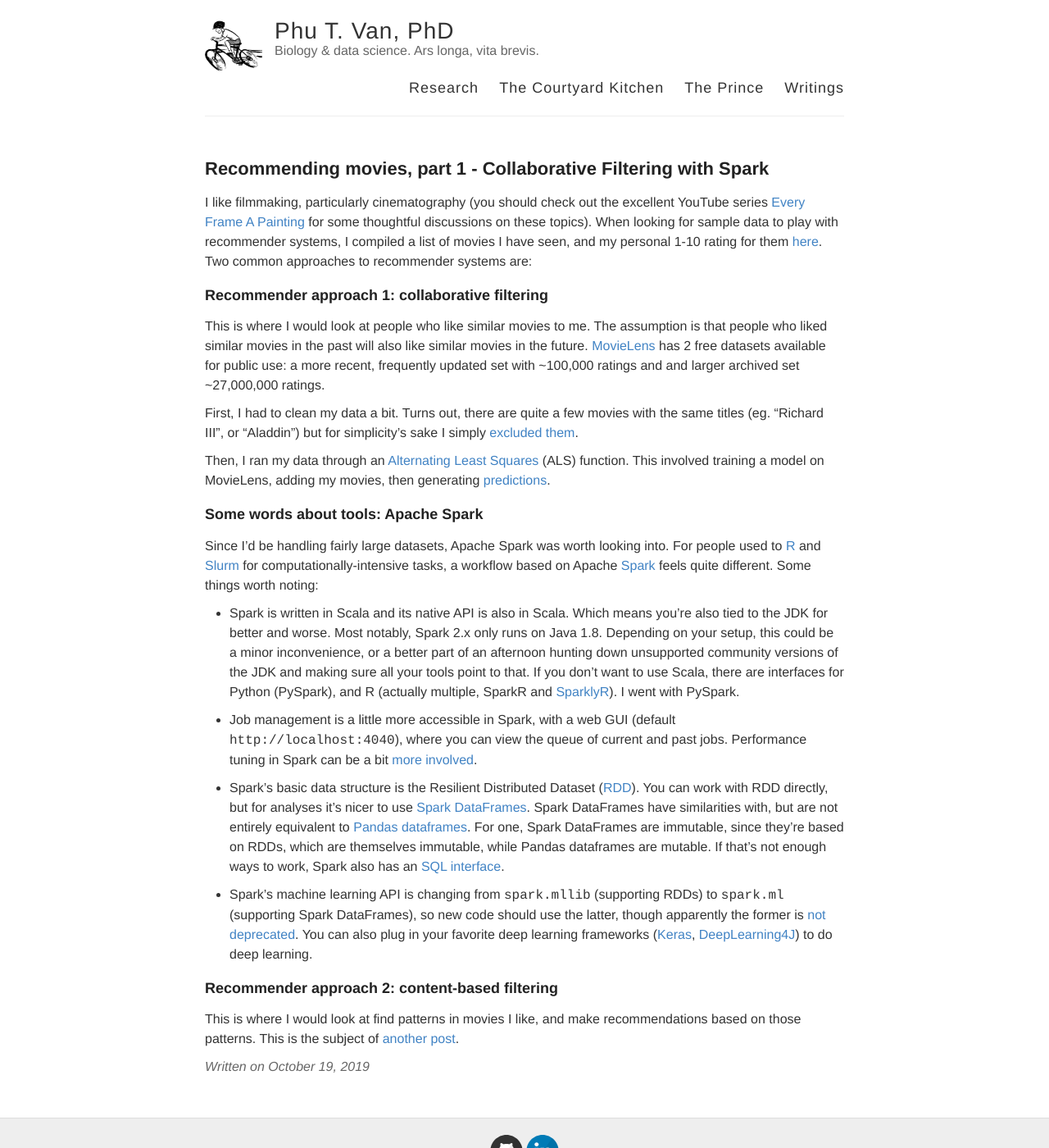
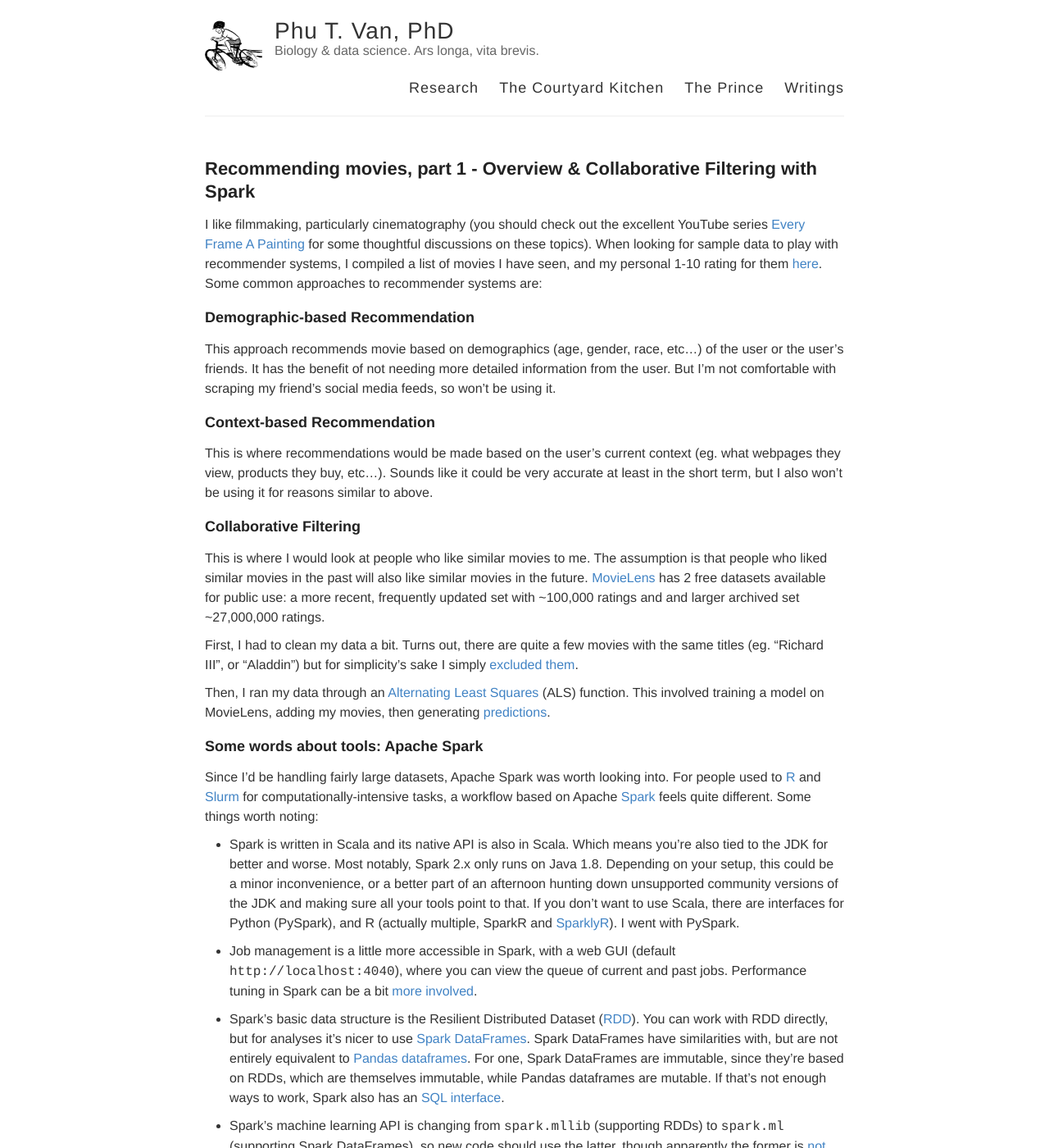
Before and after one commit to ptvan/ptvan.github.io, a Jekyll site: the page built from _posts/2019-10-19-movie-recommender-part1.md, in a window 1280 px wide and 1400 px high. Shown: the whole window at 82% size. Built offline with Jekyll 4.4.1, drawn with Linux system fonts in a browser that asks for light colours; some of the changed text lies outside the part shown.

Commit message:
updated movie recommender post

```diff
--- a/_posts/2019-10-19-movie-recommender-part1.md
+++ b/_posts/2019-10-19-movie-recommender-part1.md
@@ -1,11 +1,19 @@
 ---
 layout: post
-title: Recommending movies, part 1 - Collaborative Filtering with Spark
+title: Recommending movies, part 1 - Overview & Collaborative Filtering with Spark
 ---
 
-I like filmmaking, particularly cinematography (you should check out the excellent YouTube series [Every Frame A Painting](https://www.youtube.com/user/everyframeapainting) for some thoughtful discussions on these topics). When looking for sample data to play with recommender systems, I compiled a list of movies I have seen, and my personal 1-10 rating for them [here](https://github.com/ptvan/movies). Two common approaches to recommender systems are:
+I like filmmaking, particularly cinematography (you should check out the excellent YouTube series [Every Frame A Painting](https://www.youtube.com/user/everyframeapainting) for some thoughtful discussions on these topics). When looking for sample data to play with recommender systems, I compiled a list of movies I have seen, and my personal 1-10 rating for them [here](https://github.com/ptvan/movies). Some common approaches to recommender systems are:
 
-### Recommender approach 1: collaborative filtering
+### Demographic-based Recommendation
+
+This approach recommends movie based on demographics (age, gender, race, etc...) of the user or the user's friends. It has the benefit of not needing more detailed information from the user. But I'm not comfortable with scraping my friend's social media feeds, so won't be using it.
+
+### Context-based Recommendation
+
+This is where recommendations would be made based on the user's current context (eg. what webpages they view, products they buy, etc...). Sounds like it could be very accurate at least in the short term, but I also won't be using it for reasons similar to above.
+
+### Collaborative Filtering
 
 This is where I would look at people who like similar movies to me. The assumption is that people who liked similar movies in the past will also like similar movies in the future. [MovieLens](https://grouplens.org/datasets/movielens/) has 2 free datasets available for public use: a more recent, frequently updated set with ~100,000 ratings and and larger archived set ~27,000,000 ratings.
 
@@ -26,6 +34,6 @@ Since I'd be handling fairly large datasets, Apache Spark was worth looking into
 * Spark's machine learning API is changing from `spark.mllib` (supporting RDDs) to `spark.ml` (supporting Spark DataFrames), so new code should use the latter, though apparently the former is [not deprecated](https://spark.apache.org/docs/latest/ml-guide.html#announcement-dataframe-based-api-is-primary-api). You can also plug in your favorite deep learning frameworks ([Keras](http://maxpumperla.com/elephas/), [DeepLearning4J](https://deeplearning4j.org/docs/latest/deeplearning4j-scaleout-intro)) to do deep learning.
 
 
-### Recommender approach 2: content-based filtering
+### Content-based filtering
 
 This is where I would look at find patterns in movies I like, and make recommendations based on those patterns. This is the subject of [another post](https://ptvan.github.io/movie-recommender-part2).
--- a/index.html
+++ b/index.html
@@ -9,7 +9,7 @@ Hello ! I'm a data scientist with a background in the life-sciences. I have work
 <br>- The Prince is an illustrated children's fable that I published via <a href="https://www.kickstarter.com/projects/1823550875/the-prince-an-illustrated-childrens-book">KickStarter</a>.
 <br>- Writings include essays and a fictional novel I'm writing at a glacial pace.
 
-<p>Below are my blog posts in reverse chronological order. Most of them are about my current projects, with the occasional random thought thrown in:
+<p>Below are my blog posts in reverse chronological order. They're about current projects with book notes and the occasional random thought thrown in:
 
 <div class="posts">
   {% for post in site.posts %}
```
